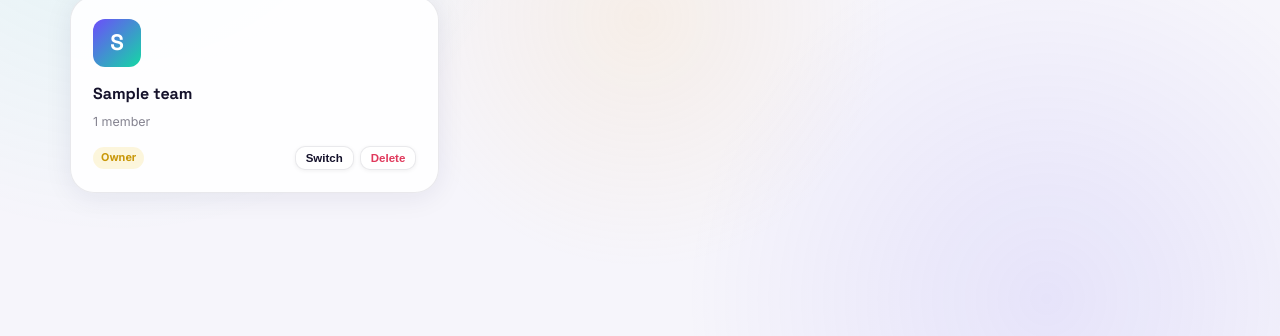
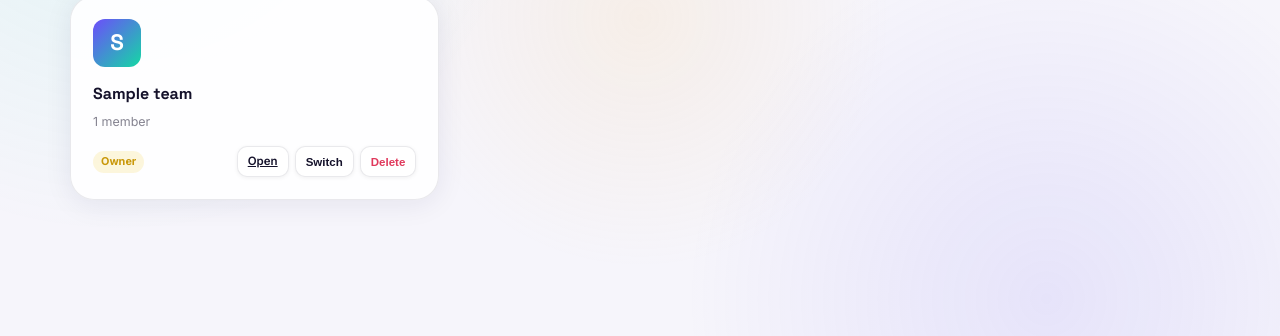
Before and after one commit to mostafamohamed521/qr_generator, a Django app: page /teams/ in a window 1280 px wide; the page is wider, and only the part inside the window is pictured. Shown: the part 323-659 px from the top of that part. Run offline with Django 4.2, Linux system fonts and the light colour scheme; a user stored in the database is signed in; data comes from the database, SQL or seed files in the repository; tables that the repository leaves empty hold one stand-in row (values such as "Sample post").

Commit message:
templates/teams/teams.html: Update teams page

```diff
--- a/templates/teams/teams.html
+++ b/templates/teams/teams.html
@@ -103,6 +103,7 @@ async function loadTeams() {
       <div style="display:flex;align-items:center;justify-content:space-between">
         <span class="role-badge role-${t.role}">${t.role.charAt(0).toUpperCase() + t.role.slice(1)}</span>
         <div class="team-actions" onclick="event.stopPropagation()">
+          <a class="act-btn" style="padding:5px 10px;font-size:.72rem" href="/teams/${t.slug}/">Open</a>
           ${!t.active ? `<button class="act-btn" style="padding:5px 10px;font-size:.72rem" onclick="switchTeam(${t.id})">Switch</button>` : ''}
           ${t.role === 'owner' ? `<button class="act-btn danger" style="padding:5px 10px;font-size:.72rem;color:var(--danger)" onclick="deleteTeam(${t.id})">Delete</button>` : `<button class="act-btn" style="padding:5px 10px;font-size:.72rem" onclick="leaveTeam(${t.id})">Leave</button>`}
         </div>
```
